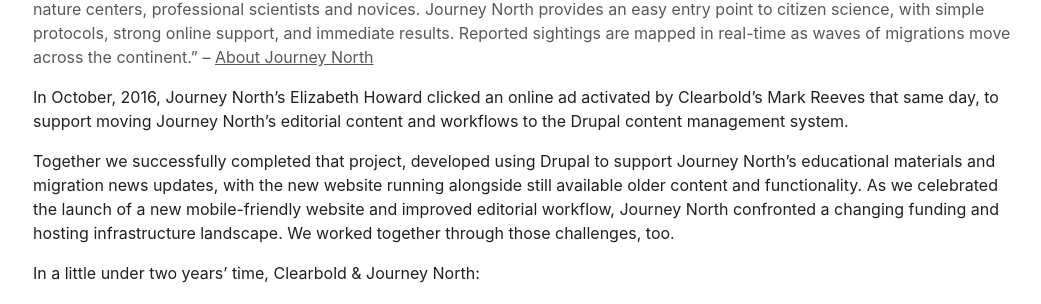
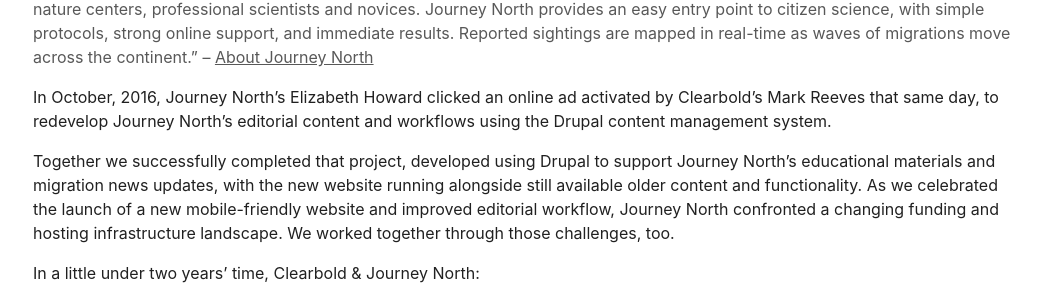
Before and after one commit to clearbold/clearbold.github.io, a Jekyll site: the page built from jn.html, in a window 1280 px wide and 900 px high, scrolled down 2008 px. Shown: the part 173-477 px from the top of the window, without its empty margins (117-1158 px from the left). Built offline with Jekyll 4.4.1, drawn with Linux system fonts in a browser that asks for light colours.

Commit message:
JN copy tweak

```diff
--- a/_layouts/jn.html
+++ b/_layouts/jn.html
@@ -93,7 +93,7 @@
             <img class="jn-logo" src="/ui/img/jn-logo.png" alt="Journey North logo" />{% if page.campaign == 'fpf' %}
             <p>Let&rsquo;s talk about reliable, sustainable, user-friendly web solutions.</p>{% endif %}
             <p class="about-jn">&ldquo;In its 25th year, Journey North is one of North America&rsquo;s premiere citizen science programs for people of all ages. The project has broad participation, with over 60,000 registered sites in the US, Canada, and Mexico&mdash;including families, teachers, schools, nature centers, professional scientists and novices. Journey North provides an easy entry point to citizen science, with simple protocols, strong online support, and immediate results. Reported sightings are mapped in real-time as waves of migrations move across the continent.&rdquo; &ndash;&nbsp;<a href="https://journeynorth.org/about">About Journey&nbsp;North</a></p>
-            <p>In October, 2016, Journey North&rsquo;s Elizabeth Howard clicked an online ad activated by Clearbold&rsquo;s Mark Reeves that same day, to support moving Journey North&rsquo;s editorial content and workflows to the Drupal content management&nbsp;system.</p>
+            <p>In October, 2016, Journey North&rsquo;s Elizabeth Howard clicked an online ad activated by Clearbold&rsquo;s Mark Reeves that same day, to redevelop Journey North&rsquo;s editorial content and workflows using the Drupal content management&nbsp;system.</p>
             <p>Together we successfully completed that project, developed using Drupal to support Journey North&rsquo;s educational materials and migration news updates, with the new website running alongside still available older content and functionality. As we celebrated the launch of a new mobile-friendly website and improved editorial workflow, Journey North confronted a changing funding and hosting infrastructure landscape. We worked together through those challenges,&nbsp;too.</p>
             <p>In a little under two years&rsquo; time, Clearbold &amp; Journey&nbsp;North:</p>
             <ul>
```
